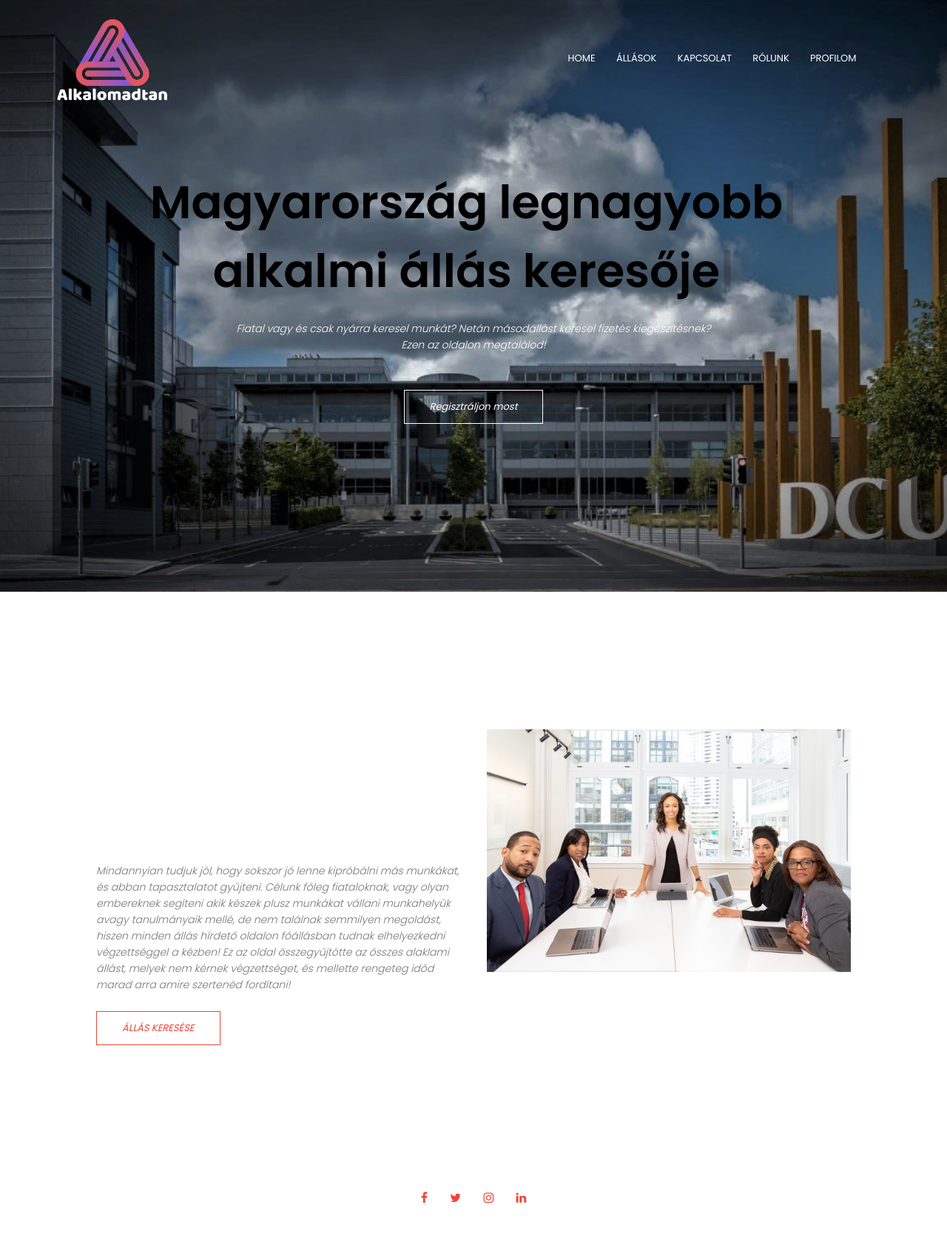
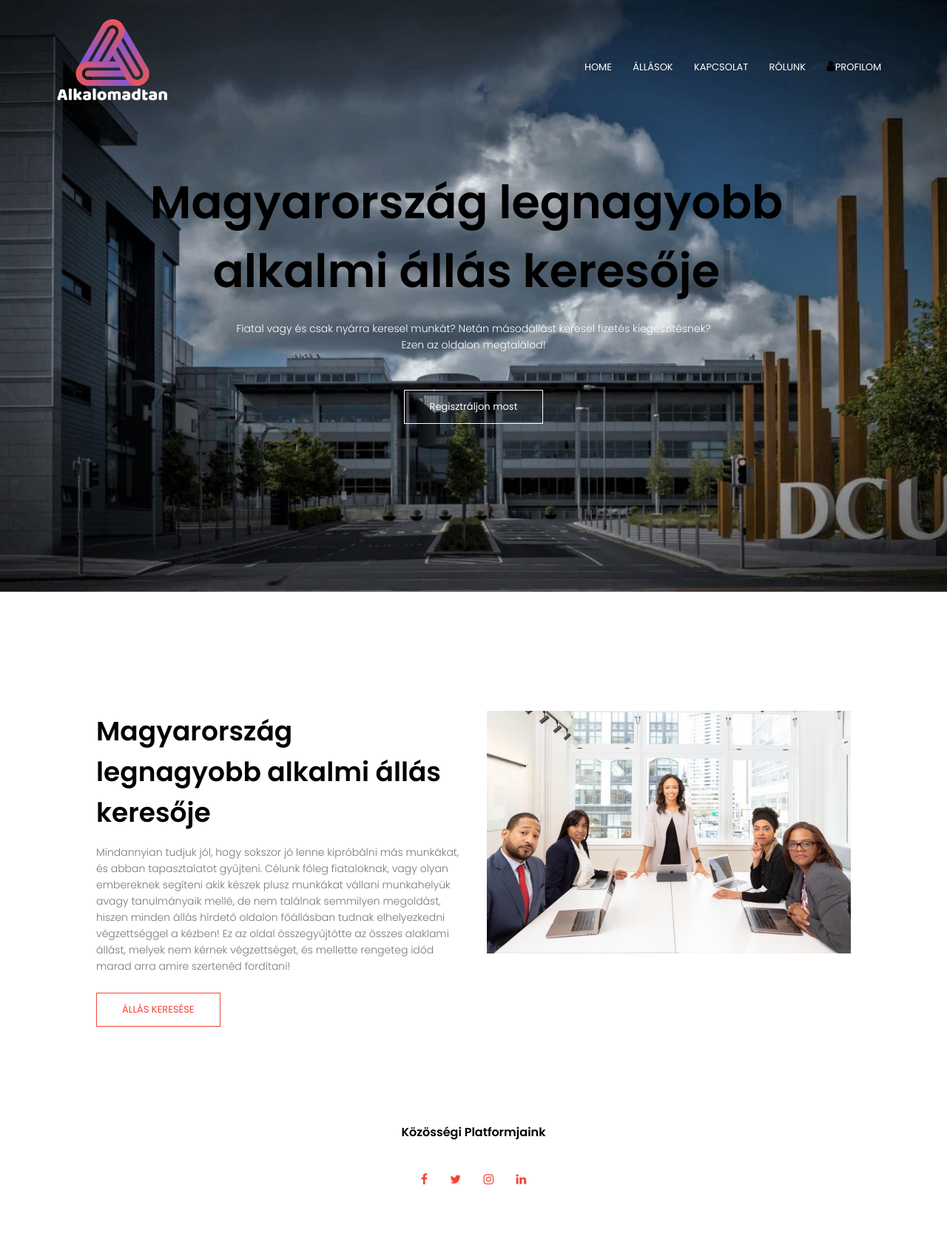
Before and after one commit to KVince002/alkalomadtanProjekt, a Django app: page /rolunk/ in a window 1280 px wide. Shown: the whole page at 74% size. After the commit the page ends 1602 px from the top, so only its background shows below. Run offline with Django 4.2, Linux system fonts and the light colour scheme.

Commit message:
Foltozások

```diff
--- a/alkalomadtan/app/templates/app/layout/commonhead1.html
+++ b/alkalomadtan/app/templates/app/layout/commonhead1.html
@@ -30,7 +30,7 @@
                     <li><a href="{% url 'MunkaBemutato' %}">ÁLLÁSOK</a></li>
                     <li><a href="{% url 'Kapcsolat' %}">KAPCSOLAT</a></li>
                     <li><a href="{% url 'Rolunk' %}">RÓLUNK</a></li>
-                    <li><a href="{% url 'Profil' %}">PROFILOM<i class="fa-user fa-color"></li></a></li>
+                    <li class="fa fa-user"><a href="{% url 'Profil' %}">PROFILOM</a></li>
                 </ul>
             </div>
                 <i class="fa fa-bars"  onclick="showMenu()"></i>
```
Also changed, not shown: alkalomadtan/db.sqlite3.
